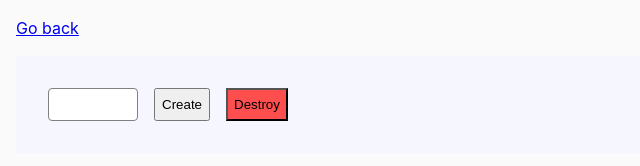
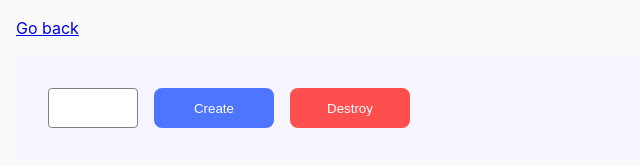
Before and after one commit to furkan-sonmez46/goit-js-hw-07, a plain HTML site: page task-6.html in a window 1280 px wide. Shown: the whole page, without its empty margins (0-640 px from the left). Drawn offline with Linux system fonts and the light colour scheme.

Commit message:
task 6 css fixed

```diff
--- a/css/common.css
+++ b/css/common.css
@@ -86,8 +86,24 @@ input {
 }
 
 /*TASK-6*/
+.create {
+  width: 120px;
+  height: 40px;
+  background-color: #4e75ff;
+  color: #ffffff;
+  padding: 8px 16px;
+  border: none;
+  border-radius: 8px;
+}
+
 .destroy {
+  width: 120px;
+  height: 40px;
   background-color: #ff4e4e;
+  color: #ffffff;
+  padding: 8px 16px;
+  border: none;
+  border-radius: 8px;
 }
 
 #controls {
```
